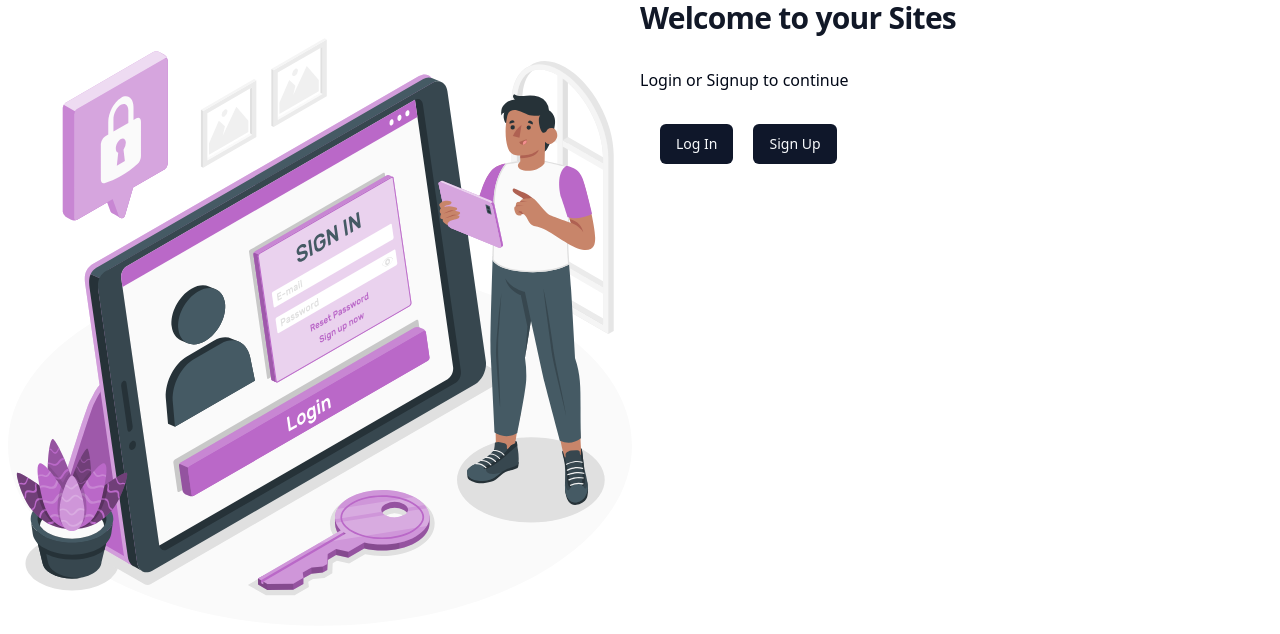
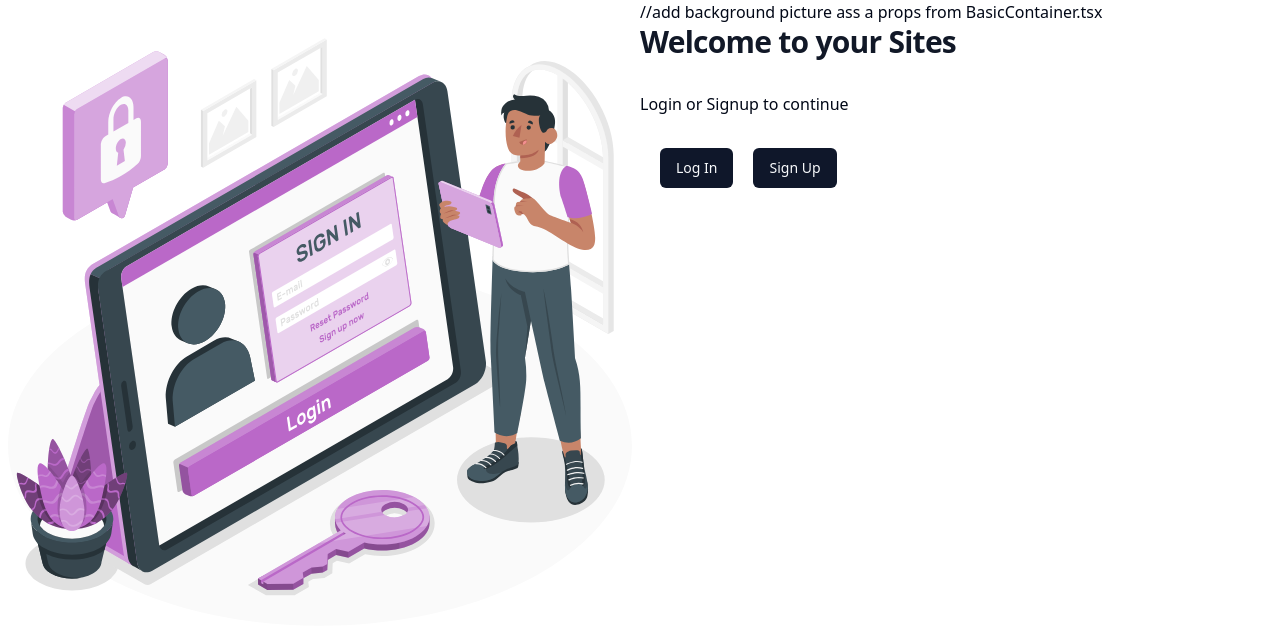
Before and after one commit to revou-fsse-3/module-4-Blackpossum, a React (Vite) app: page / in a window 1280 px wide. Shown: the top 634 px of the page. Built offline with nearby package versions, Linux system fonts and the light colour scheme.

Commit message:
add comment and fix email field

```diff
--- a/src/App.tsx
+++ b/src/App.tsx
@@ -17,7 +17,7 @@ function App() {
         <Route
           path="/"
           element={
-            <BasicContainer background={pageBakground}>
+            <BasicContainer background={pageBakground}> //add background picture ass a props from BasicContainer.tsx
               <LandingPage />
             </BasicContainer>
           }
--- a/src/container/BasicContainer.tsx
+++ b/src/container/BasicContainer.tsx
@@ -1,4 +1,6 @@
 import React from "react";
+
+// make component wrapper
 
 type Props = {
   children: React.ReactNode;
--- a/src/layout/PublicLayout.tsx
+++ b/src/layout/PublicLayout.tsx
@@ -1,4 +1,4 @@
-
+// create public layout format
 
 const PublicLayout = () => {
   return (
--- a/src/pages/HandleloginPage.tsx
+++ b/src/pages/HandleloginPage.tsx
@@ -56,7 +56,7 @@ const LoginPage: React.FC<LoginProps> = ({}) => {
                   <div className="flex space-x-4" id="container-account">
                     <div id="field">
                       <Label htmlFor="email">Email</Label>
-                      <Field id="email" name="email" placeholder="email" />
+                      <Field id="email" type="text" name="email" placeholder="email" />
                     </div>
                   </div>
 
```
